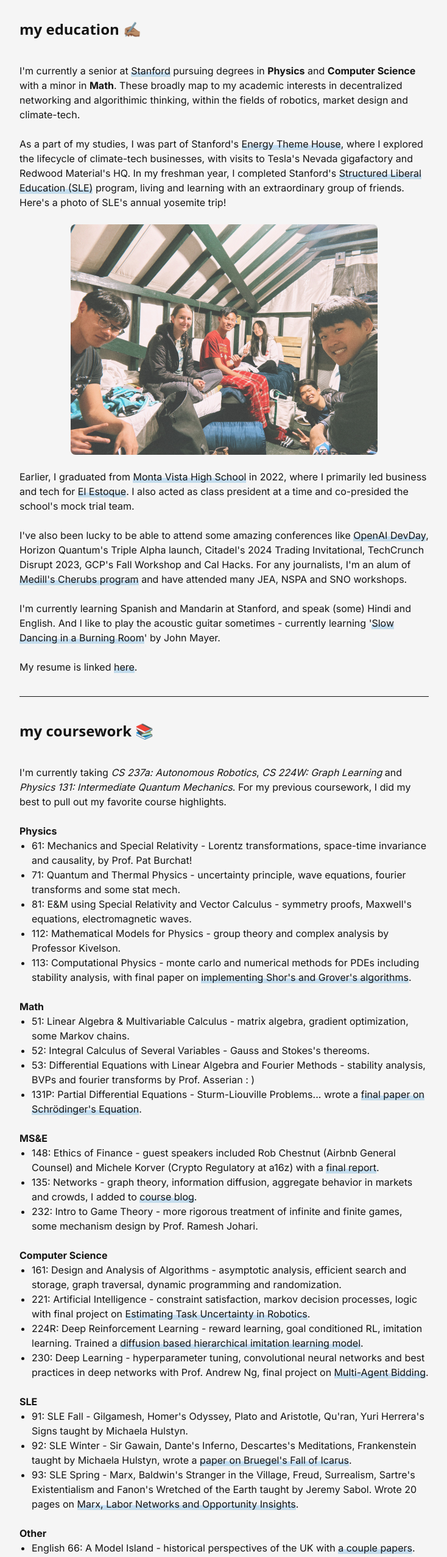
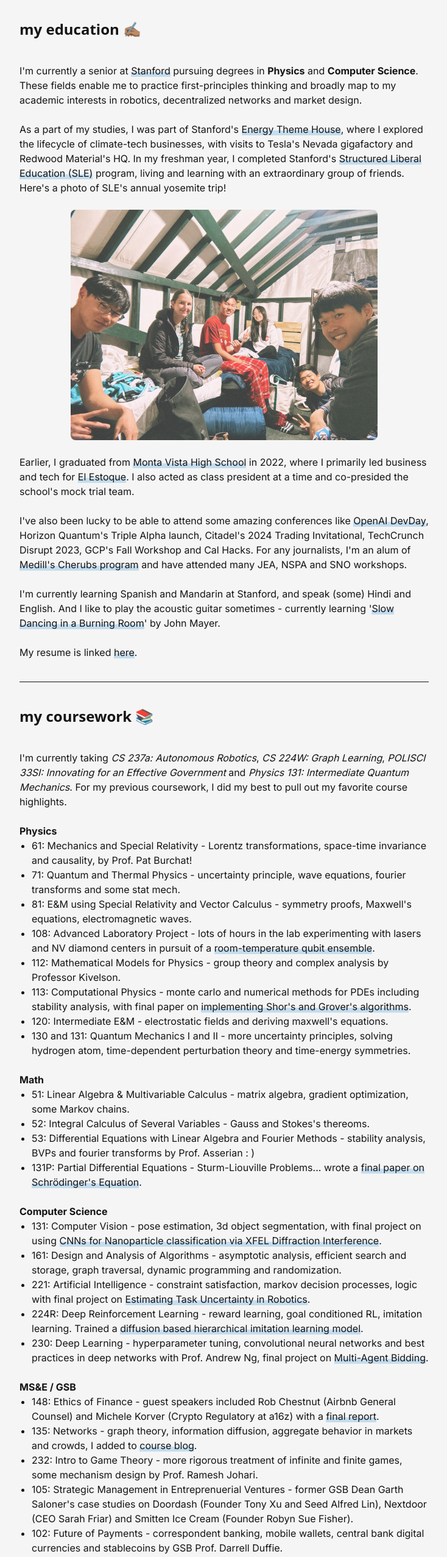
Before and after one commit to devin-gupta/devin-gupta.github.io, a Next.js app: page /edu in a window 1280 px wide. Shown: the part 120-2674 px from the top of the page at 61% size, without its empty margins (272-1006 px from the left). Built offline with nearby package versions, Linux system fonts and the light colour scheme.

Commit message:
updated edu section

```diff
--- a/src/app/pages/edu.tsx
+++ b/src/app/pages/edu.tsx
@@ -2,7 +2,7 @@ export default function Edu() {
     return (
       <div>
         <h1 id='tagline' className='font-semibold text-2xl font-sans my-10'> my education ✍🏽 </h1>
-        <p id='bio' className='paragraph'> I'm currently a senior at <a href="https://www.stanford.edu/" target="_blank">Stanford</a> pursuing degrees in <b>Physics</b> and <b>Computer Science</b> with a minor in <b>Math</b>. These broadly map to my academic interests in decentralized networking and algorithimic thinking, within the fields of robotics, market design and climate-tech.
+        <p id='bio' className='paragraph'> I'm currently a senior at <a href="https://www.stanford.edu/" target="_blank">Stanford</a> pursuing degrees in <b>Physics</b> and <b>Computer Science</b>. These fields enable me to practice first-principles thinking and broadly map to my academic interests in robotics, decentralized networks and market design.
         <br />
         </p>
         <p className='paragraph'>
@@ -27,7 +27,7 @@ export default function Edu() {
         <hr className="my-3 border-0 h-px"/>
         <h1 id='tagline' className='font-semibold text-2xl font-sans my-10'> my coursework 📚 </h1>
         <p className="paragraph">
-            I'm currently taking <i>CS 237a: Autonomous Robotics</i>, <i>CS 224W: Graph Learning</i> and <i>Physics 131: Intermediate Quantum Mechanics</i>. For my previous coursework, I did my best to pull out my favorite course highlights.
+            I'm currently taking <i>CS 237a: Autonomous Robotics</i>, <i>CS 224W: Graph Learning</i>, <i>POLISCI 33SI: Innovating for an Effective Government</i> and <i>Physics 131: Intermediate Quantum Mechanics</i>. For my previous coursework, I did my best to pull out my favorite course highlights.
             <br /> <br />
         </p>
         <ul className="list-disc paragraph">
@@ -35,8 +35,11 @@ export default function Edu() {
                 <li className="ml-5">61: Mechanics and Special Relativity - Lorentz transformations, space-time invariance and causality, by Prof. Pat Burchat!</li>
                 <li className="ml-5">71: Quantum and Thermal Physics - uncertainty principle, wave equations, fourier transforms and some stat mech. </li>
                 <li className="ml-5">81: E&M using Special Relativity and Vector Calculus - symmetry proofs, Maxwell's equations, electromagnetic waves. </li>
+                <li className="ml-5">108: Advanced Laboratory Project - lots of hours in the lab experimenting with lasers and NV diamond centers in pursuit of a <a href='https://www.overleaf.com/project/6837856f461ebe98654100b0' target="_blank">room-temperature qubit ensemble</a>. </li>
                 <li className="ml-5">112: Mathematical Models for Physics - group theory and complex analysis by Professor Kivelson. </li>
                 <li className="ml-5">113: Computational Physics - monte carlo and numerical methods for PDEs including stability analysis, with final paper on <a href="https://github.com/devin-gupta/class_notes/blob/main/physics113/Quantum_Algos_Final/README.md" target="_blank">implementing Shor's and Grover's algorithms</a>. </li>
+                <li className="ml-5">120: Intermediate E&M - electrostatic fields and deriving maxwell's equations. </li>
+                <li className="ml-5">130 and 131: Quantum Mechanics I and II - more uncertainty principles, solving hydrogen atom, time-dependent perturbation theory and time-energy symmetries. </li>
                 <br />
             <b>Math</b>
                 <li className="ml-5">51: Linear Algebra & Multivariable Calculus - matrix algebra, gradient optimization, some Markov chains. </li>
@@ -44,16 +47,19 @@ export default function Edu() {
                 <li className="ml-5">53: Differential Equations with Linear Algebra and Fourier Methods - stability analysis, BVPs and fourier transforms by Prof. Asserian : )  </li>
                 <li className="ml-5">131P: Partial Differential Equations  - Sturm-Liouville Problems... wrote a <a href="https://drive.google.com/file/d/1F9y5sjOcsVxhPIltkMLeGRoPRCeXf2JI/view?usp=sharing" target="_blank">final paper on Schrödinger's Equation</a>.  </li>
                 <br />
-            <b>MS&E</b>
-            <li className="ml-5 paragraph">148: Ethics of Finance - guest speakers included Rob Chestnut (Airbnb General Counsel) and Michele Korver (Crypto Regulatory at a16z) with a <a href="https://docs.google.com/presentation/d/1vNOSGU_Hurs3QGqitZhFfEmPLZ_PxAYsORS5ZKmVr6g/edit?usp=sharing" target="_blank">final report</a>.</li>
-            <li className="ml-5">135: Networks - graph theory, information diffusion, aggregate behavior in markets and crowds, I added to <a href="https://web.stanford.edu/group/msande135/cgi-bin/wp/" target="_blank">course blog</a>. </li>
-            <li className="ml-5">232: Intro to Game Theory - more rigorous treatment of infinite and finite games, some mechanism design by Prof. Ramesh Johari. </li>
-            <br />
             <b>Computer Science</b>
+                <li className="ml-5">131: Computer Vision - pose estimation, 3d object segmentation, with final project on using <a href="https://www.overleaf.com/project/67dec024aa8c8182eac65721" target="_blank">CNNs for Nanoparticle classification via XFEL Diffraction Interference</a>. </li>
                 <li className="ml-5 paragraph">161: Design and Analysis of Algorithms - asymptotic analysis, efficient search and storage, graph traversal, dynamic programming and randomization. </li>
                 <li className="ml-5">221: Artificial Intelligence - constraint satisfaction, markov decision processes, logic with final project on <a href="https://docs.google.com/document/d/1NCAb6EXuRm02_nIx5v8mpftQBazq4Pc8EvEzMyRddys/edit?usp=sharing" target="_blank">Estimating Task Uncertainty in Robotics</a>. </li>
                 <li className="ml-5">224R: Deep Reinforcement Learning - reward learning, goal conditioned RL, imitation learning. Trained a <a href='https://github.com/devin-gupta/self-play' target="_blank">diffusion based hierarchical imitation learning model</a>. </li>
                 <li className="ml-5">230: Deep Learning - hyperparameter tuning, convolutional neural networks and best practices in deep networks with Prof. Andrew Ng, final project on <a href='https://github.com/devin-gupta/robopt' target="_blank">Multi-Agent Bidding</a>. </li>
+                <br />
+            <b>MS&E / GSB </b>
+                <li className="ml-5 paragraph">148: Ethics of Finance - guest speakers included Rob Chestnut (Airbnb General Counsel) and Michele Korver (Crypto Regulatory at a16z) with a <a href="https://docs.google.com/presentation/d/1vNOSGU_Hurs3QGqitZhFfEmPLZ_PxAYsORS5ZKmVr6g/edit?usp=sharing" target="_blank">final report</a>.</li>
+                <li className="ml-5">135: Networks - graph theory, information diffusion, aggregate behavior in markets and crowds, I added to <a href="https://web.stanford.edu/group/msande135/cgi-bin/wp/" target="_blank">course blog</a>. </li>
+                <li className="ml-5">232: Intro to Game Theory - more rigorous treatment of infinite and finite games, some mechanism design by Prof. Ramesh Johari. </li>
+                <li className="ml-5">105: Strategic Management in Entreprenuerial Ventures - former GSB Dean Garth Saloner's case studies on Doordash (Founder Tony Xu and Seed Alfred Lin), Nextdoor (CEO Sarah Friar) and Smitten Ice Cream (Founder Robyn Sue Fisher). </li>
+                <li className="ml-5">102: Future of Payments - correspondent banking, mobile wallets, central bank digital currencies and stablecoins by GSB Prof. Darrell Duffie. </li>
                 <br />
             <b>SLE</b>
                 <li className="ml-5">91: SLE Fall - Gilgamesh, Homer's Odyssey, Plato and Aristotle, Qu'ran, Yuri Herrera's Signs taught by Michaela Hulstyn. </li>
@@ -63,6 +69,10 @@ export default function Edu() {
             <b>Other</b>
                 <li className="ml-5">English 66: A Model Island - historical perspectives of the UK with <a href="https://docs.google.com/document/u/1/d/1hGR1cjvm0V3HP0jLQ-wqZ-vsul_thsdQZNFj5dWMlR0/edit?pli=1" target="_blank">a couple papers</a>. </li>
                 <li className="ml-5">Design 245: Redesigning Finance - user-centered and iterative design focused on <a href="https://docs.google.com/presentation/d/1xsAd946Tqz8vV-Io-JghnQ2mVrLAZYfkIZ9hvh1RI9c/edit?usp=sharing" target="_blank">new-grad wealth management</a> under Prof. Brandon Middleton and Prof. Bruce Cahan. </li>
+                <li className="ml-5">Artstudi 151: Sculpture - one of my favorite classes, <a href='https://drive.google.com/drive/folders/1ie6VbqA0R1vuy2ZWj2RZPrqePkJ8TwTL?usp=sharing' target="_blank">free-play in stanford's beautiful art studio</a> with Prof. Kerri Conlon. </li>
+                <li className="ml-5">AA 160: Private Pilot Ground School - first step towards my private pilot license, must more be said? </li>
+                <li className="ml-5">Oceans 165: Tinkering in Marine Science - built OpenCTD sensor and went experimenting at Stanford's Hopkins Marine Station. </li>
+                <li className="ml-5">History 3F: Modern Military History - military revolutions, 'western' ways of war and wrote final paper on <a href="https://docs.google.com/document/d/19fl-W-Y2EOrsUeRQ-7boAbDG43cQ2zxGjjea3PSl80o/edit?usp=sharing" target="_blank">digital intelligence strategies</a>. </li>
         </ul>
         <br />
         <p id='bio' className='paragraph'>If you have course suggestions or questions, please do <a href="mailto:devgupta@stanford.edu" target="_blank">reach out</a>.</p>
```
Lines whose indentation alone changed are shown as unchanged.
